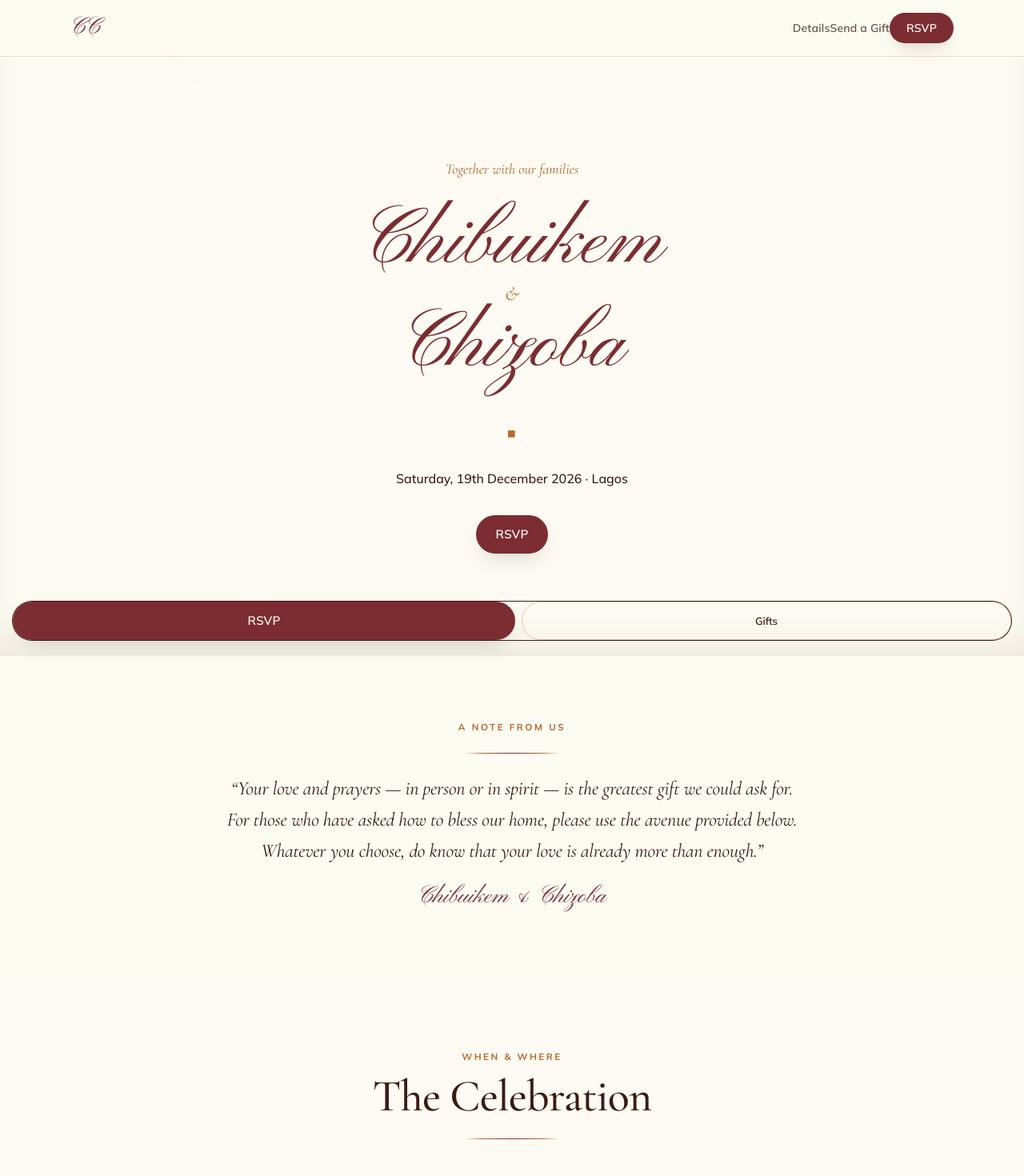
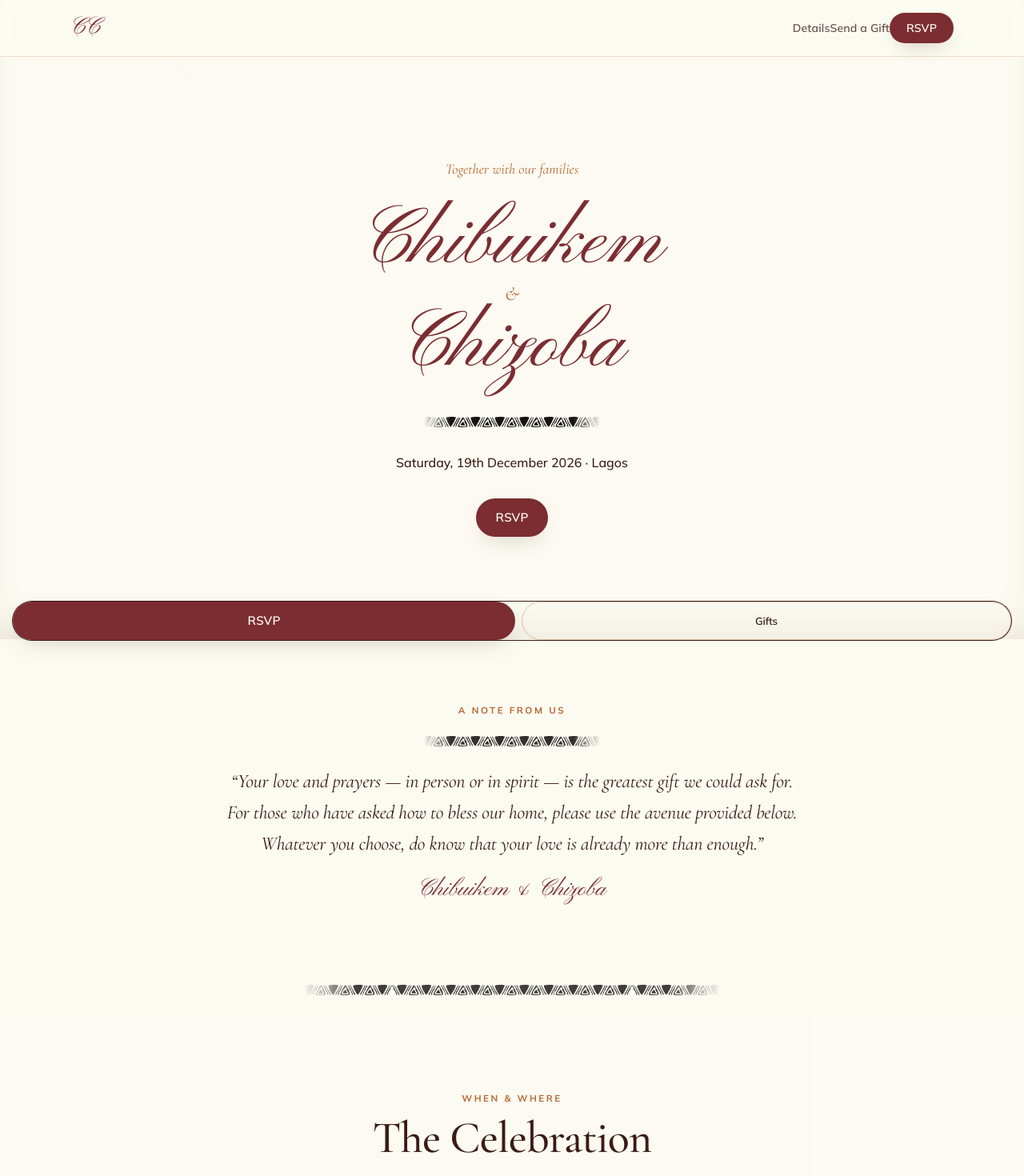
Before and after one commit to kristophershola/chibuikem-and-chizoba, a React (Vite) app: page / in a window 1280 px wide. Shown: the top 1470 px of the page at 80% size. Built offline with nearby package versions, Linux system fonts and the light colour scheme.

Commit message:
feat: add user tribal geometric divider sitewide

```diff
--- a/src/App.tsx
+++ b/src/App.tsx
@@ -571,20 +571,15 @@ export default function App() {
 
               <motion.div
                 variants={{
-                  hidden: { opacity: 0, scale: 0.5, rotate: -45 },
+                  hidden: { opacity: 0, scaleX: 0 },
                   visible: {
                     opacity: 1,
-                    scale: 1,
-                    rotate: 0,
-                    transition: { duration: 0.7, ease: [0.16, 1, 0.3, 1] },
+                    scaleX: 1,
+                    transition: { duration: 0.8, ease: [0.16, 1, 0.3, 1] },
                   },
                 }}
-                className="mt-12 flex items-center justify-center gap-3"
-              >
-                <span className="h-px w-12 bg-clay/50"></span>
-                <span className="rotate-45 text-clay">◆</span>
-                <span className="h-px w-12 bg-clay/50"></span>
-              </motion.div>
+                className="tribal-divider mx-auto mt-10 max-w-[220px] origin-center"
+              />
 
               <motion.p
                 variants={{
@@ -628,7 +623,7 @@ export default function App() {
               whileInView={{ scaleX: 1 }}
               viewport={{ once: true }}
               transition={{ duration: 0.8, ease: 'easeOut' }}
-              className="gold-rule mx-auto my-6 max-w-[120px] origin-center"
+              className="tribal-divider mx-auto my-6 max-w-[220px] origin-center"
             ></motion.div>
             <ScrollWordReveal
               text="“Your love and prayers — in person or in spirit — is the greatest gift we could ask for. For those who have asked how to bless our home, please use the avenue provided below. Whatever you choose, do know that your love is already more than enough.”"
@@ -638,6 +633,8 @@ export default function App() {
               Chibuikem &amp; Chizoba
             </p>
           </motion.section>
+
+          <div className="tribal-divider-wide mx-auto my-6" aria-hidden="true" />
 
           {/* When & Where Section with 3D Perspective Scroll Card */}
           <section id="details" className="relative bg-cream/40 py-24">
@@ -650,7 +647,13 @@ export default function App() {
               >
                 <p className="v3-eyebrow text-clay">When &amp; Where</p>
                 <h2 className="v3-h2 mt-3 text-cocoa">The Celebration</h2>
-                <div className="gold-rule mx-auto my-6 max-w-[120px]"></div>
+                <motion.div
+                  initial={{ scaleX: 0 }}
+                  whileInView={{ scaleX: 1 }}
+                  viewport={{ once: true }}
+                  transition={{ duration: 0.8, ease: 'easeOut' }}
+                  className="tribal-divider mx-auto my-6 max-w-[220px] origin-center"
+                />
               </motion.div>
 
               <CelebrationCard />
@@ -668,7 +671,13 @@ export default function App() {
               >
                 <p className="v3-eyebrow text-clay">Bless Our Home</p>
                 <h2 className="v3-h2 mt-3 text-cocoa">Send a Gift</h2>
-                <div className="gold-rule mx-auto my-6 max-w-[120px]"></div>
+                <motion.div
+                  initial={{ scaleX: 0 }}
+                  whileInView={{ scaleX: 1 }}
+                  viewport={{ once: true }}
+                  transition={{ duration: 0.8, ease: 'easeOut' }}
+                  className="tribal-divider mx-auto my-6 max-w-[220px] origin-center"
+                />
                 <ScrollWordReveal
                   text="“Marriage is a home being built — and every prayer, every kind thought, every gesture from loved ones like you becomes part of its foundation. If your heart leads you to bless ours, we receive it with quiet, overflowing gratitude.”"
                   className="font-display text-xl italic leading-relaxed text-cocoa/90 md:text-2xl"
@@ -691,7 +700,7 @@ export default function App() {
                     <p className="mt-1 text-center font-body text-[15px] text-cocoa/75">
                       Please use the bank details below to complete your transfer.
                     </p>
-                    <div className="my-6 gold-rule"></div>
+                    <div className="my-6 tribal-divider max-w-[220px]"></div>
                     <dl className="space-y-4">
                       {bankDetails.map((item, index) => (
                         <motion.div
@@ -772,6 +781,8 @@ export default function App() {
             </div>
           </section>
 
+          <div className="tribal-divider-wide mx-auto my-6" aria-hidden="true" />
+
           {/* RSVP Section */}
           <section id="rsvp" className="mx-auto max-w-2xl px-6 py-24 text-center">
             <motion.div
@@ -782,7 +793,13 @@ export default function App() {
             >
               <p className="v3-eyebrow text-clay">Kindly Respond</p>
               <h2 className="v3-h2-xl mt-3 text-cocoa">Will you join us?</h2>
-              <div className="gold-rule mx-auto my-6 max-w-[120px]"></div>
+              <motion.div
+                initial={{ scaleX: 0 }}
+                whileInView={{ scaleX: 1 }}
+                viewport={{ once: true }}
+                transition={{ duration: 0.8, ease: 'easeOut' }}
+                className="tribal-divider mx-auto my-6 max-w-[220px] origin-center"
+              />
               <p className="font-body text-[16px] leading-relaxed text-cocoa/80">
                 Your presence would mean the world to us. Please let us know by sending in your details below.
               </p>
@@ -957,7 +974,7 @@ export default function App() {
             whileInView={{ scaleX: 1 }}
             viewport={{ once: true }}
             transition={{ duration: 0.8, ease: 'easeOut' }}
-            className="gold-rule mx-auto mb-8 max-w-xs origin-center"
+            className="tribal-divider-fade mx-auto mb-8 max-w-xs origin-center"
           ></motion.div>
           <p className="v3-invite text-cocoa text-xl">With all our love,</p>
           <p className="v3-names mt-3 text-[42px] md:text-[54px] text-burgundy drop-shadow-[0_2px_8px_rgba(123,45,49,0.18)]">
--- a/src/index.css
+++ b/src/index.css
@@ -66,10 +66,57 @@
 .bg-cream\/40 { background-color: rgba(252, 251, 242, 0.4) !important; }
 .border-cream { border-color: var(--cream) !important; }
 
+/* Tribal Geometric Divider System (sitewide) */
+.tribal-divider,
 .gold-rule {
-  background: linear-gradient(to right, transparent, var(--clay) 20%, var(--burgundy) 50%, var(--clay) 80%, transparent) !important;
+  display: block;
+  height: 13px;
   width: 100%;
-  height: 1px;
+  max-width: 220px;
+  margin-left: auto;
+  margin-right: auto;
+  background-image: url('/divider.png') !important;
+  background-repeat: repeat-x !important;
+  background-position: center !important;
+  background-size: auto 13px !important;
+  -webkit-mask-image: linear-gradient(to right, transparent, black 15%, black 85%, transparent);
+  mask-image: linear-gradient(to right, transparent, black 15%, black 85%, transparent);
+  opacity: 0.88;
+  filter: sepia(0.35) contrast(1.05);
+}
+
+.tribal-divider-fade {
+  display: block;
+  height: 13px;
+  width: 100%;
+  max-width: 320px;
+  margin-left: auto;
+  margin-right: auto;
+  background-image: url('/divider.png') !important;
+  background-repeat: repeat-x !important;
+  background-position: center !important;
+  background-size: auto 13px !important;
+  -webkit-mask-image: linear-gradient(to right, transparent, black 15%, black 85%, transparent);
+  mask-image: linear-gradient(to right, transparent, black 15%, black 85%, transparent);
+  opacity: 0.88;
+  filter: sepia(0.35) contrast(1.05);
+}
+
+.tribal-divider-wide {
+  display: block;
+  height: 13px;
+  width: 100%;
+  max-width: 520px;
+  margin-left: auto;
+  margin-right: auto;
+  background-image: url('/divider.png') !important;
+  background-repeat: repeat-x !important;
+  background-position: center !important;
+  background-size: auto 13px !important;
+  -webkit-mask-image: linear-gradient(to right, transparent, black 12%, black 88%, transparent);
+  mask-image: linear-gradient(to right, transparent, black 12%, black 88%, transparent);
+  opacity: 0.82;
+  filter: sepia(0.35) contrast(1.05);
 }
 
 .field-input {
```
Also changed, not shown: public/divider.png (added), src/assets/divider.png (added).
